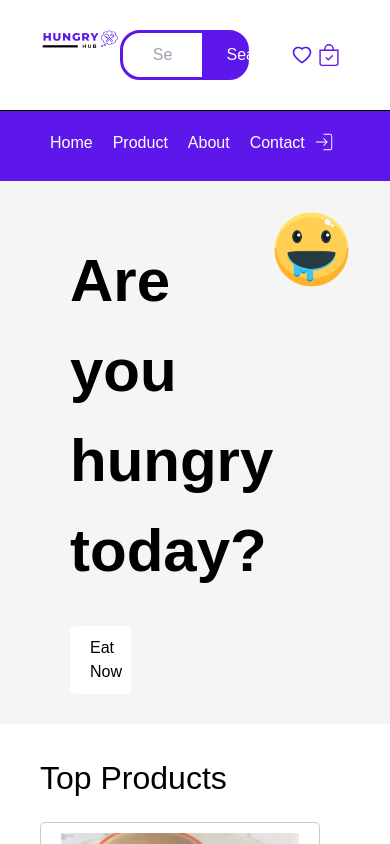
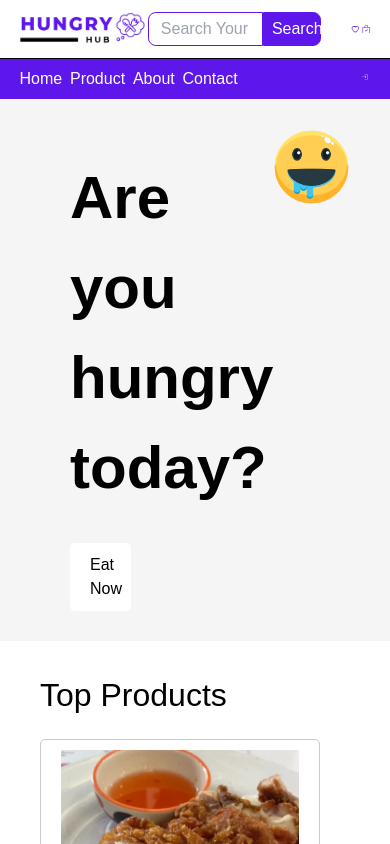
Before and after one commit to punchpnp/HUNGRY-Hub, a React (Vite) app in the folder client/: page / in a window 390 px wide. Shown: the top 844 px of the page. Built offline with nearby package versions, Linux system fonts and the light colour scheme.

Commit message:
Responsive Nav 🟠

```diff
--- a/client/src/components/Nav/Nav.css
+++ b/client/src/components/Nav/Nav.css
@@ -6,7 +6,7 @@
 }
 
 .main_header {
-  padding: 30px 40px;
+  padding: 3vw 4vw;
   width: 100%;
   border-bottom: 1px solid black;
 }
@@ -14,6 +14,7 @@
 .main_header .container {
   display: flex;
   justify-content: space-between;
+  align-items: center;
 }
 
 .main_header .container .logo {
@@ -21,32 +22,32 @@
 }
 
 .main_header .container .search_box {
-  margin-right: 30px;
+  margin-right: 3vw;
 }
 
 .main_header .container .search_box input {
   outline: none;
-  padding: 10px 30px;
-  border: 3px solid #5e17eb;
+  padding: 1vw 3vw;
+  border: 0.3vw solid #5e17eb;
   width: 60%;
   color: black;
 
-  border-top-left-radius: 20px;
-  border-bottom-left-radius: 20px;
+  border-top-left-radius: 2vw;
+  border-bottom-left-radius: 2vw;
 }
 
 .main_header .container .search_box button {
   width: 30%;
   font-size: 100%;
-  border: 2px solid #5e17eb;
+  border: 0.2vw solid #5e17eb;
   outline: none;
-  padding: 11px 20px;
+  padding: 1.1vw 2vw;
   cursor: pointer;
   background: #5e17eb;
   color: white;
 
-  border-top-right-radius: 20px;
-  border-bottom-right-radius: 20px;
+  border-top-right-radius: 2vw;
+  border-bottom-right-radius: 2vw;
 }
 
 .main_header .container .icon {
@@ -62,34 +63,33 @@
 }
 
 .main_header .container .icon .account .user_icon {
-  margin-right: 10px;
-  font-size: 22px;
+  margin-right: 1vw;
+  font-size: 2.2vw;
   color: black;
   cursor: pointer;
 }
 
 .main_header .container .icon .account p {
-  margin-right: 5px;
-  margin-top: 2px;
+  margin-right: 0.5vw;
+  margin-top: 0.2vw;
 }
 
 .main_header .container .icon .second_icon {
   display: flex;
-  margin-right: 5px;
+  margin-right: 0.5vw;
   justify-content: space-between;
 }
 
 .main_header .container .icon .second_icon .link {
-  margin-right: 5px;
-  font-size: 22px;
+  margin-right: 0.5vw;
+  font-size: 2.2vw;
   cursor: pointer;
   color: #5e17eb;
 }
 
 .header {
   width: 100%;
-  padding: 20px 30px;
-  /* box-shadow: rgba(0, 0, 0, 0.35) 0px 5px 15px; */
+  padding: 2vw 3vw;
   background-color: #5e17eb;
   color: white;
 }
@@ -98,6 +98,7 @@
   display: flex;
   max-width: 100%;
   justify-content: space-between;
+  align-items: center;
 }
 
 .header .container .nav ul {
@@ -105,7 +106,7 @@
 }
 
 .header .container .nav ul li {
-  margin-left: 20px;
+  margin-left: 2vw;
   list-style: none;
   color: white;
 }
@@ -118,20 +119,19 @@
 
 .header .container .nav ul li .link:hover {
   color: #ffffff;
-  border: 3px solid white;
-  border-radius: 3px;
-  padding: 10px;
+  border: 0.3vw solid white;
+  border-radius: 0.3vw;
+  padding: 1vw;
 }
 
 .header .container .auth {
-  margin-right: 5px;
-  font-size: 20px;
+  margin-right: 0.5vw;
+  font-size: 2vw;
   cursor: pointer;
 }
 
 .header .container .auth button {
-  margin-right: 20px;
-  font-size: 22px;
+  margin-right: 2vw;
   cursor: pointer;
   outline: none;
   border: none;
--- a/client/src/components/Nav/Nav.jsx
+++ b/client/src/components/Nav/Nav.jsx
@@ -49,10 +49,10 @@ function Nav({ searchbtn }) {
             )}
 
             <div className="second_icon">
-              <Link to="/" className="link">
+              <Link to="/" className="link" title="Favourite">
                 <AiOutlineHeart />
               </Link>
-              <Link to="/cart" className="link">
+              <Link to="/cart" className="link" title="Cart">
                 <BsBagCheck />
               </Link>
             </div>
@@ -93,11 +93,12 @@ function Nav({ searchbtn }) {
                 onClick={() =>
                   logout({ logoutParams: { returnTo: window.location.origin } })
                 }
+                title="Logout"
               >
                 <CiLogout />
               </button>
             ) : (
-              <button onClick={() => loginWithRedirect()}>
+              <button onClick={() => loginWithRedirect()} title="Login">
                 <CiLogin />
               </button>
             )}
```
